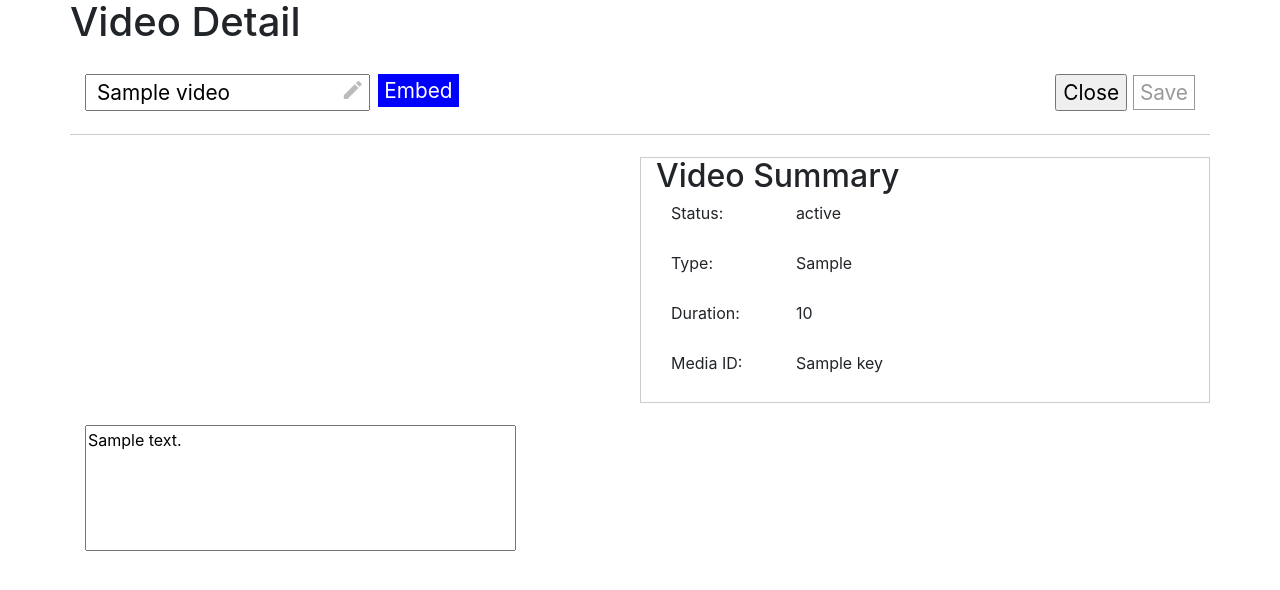
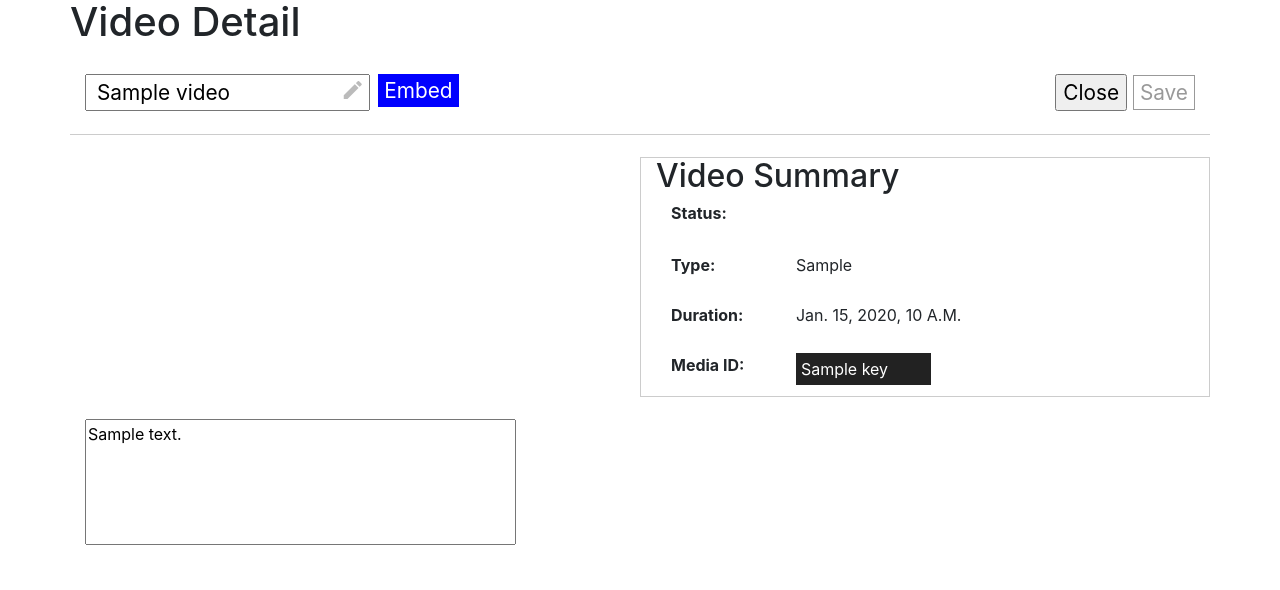
Before and after one commit to mauritt/jw_cms, a Django app: template JW_CMS/templates/videoDetails.html in a window 1280 px wide. Shown: the top 590 px of the page. Run offline with Django 3.2, Linux system fonts and the light colour scheme; the template is opened without the code that fills it: most values are stand-ins (such as "Sample title", 1, 10 or a date in 2020); some libraries are stand-ins or nearby versions.

Commit message:
Added styling and functionality to Video Summary

```diff
--- a/JW_CMS/static/css/base.css
+++ b/JW_CMS/static/css/base.css
@@ -62,14 +62,48 @@ header{
 
 }
 
-#videoSummary ul{
-    list-style-type: none;
-
-}
 
 #videoSummary label{
     margin-right: 1%;
+    font-weight: bold;
 }
+
+#videoSummary p{
+    text-transform: capitalize;
+}
+
+#videoSummary input{
+    color: white;
+    background-color: #222222;
+    border-style: none;
+    padding: 1px 5px;
+    cursor: pointer;
+}
+
+#videoSummary #videoStatus{
+    padding: 1px 5px;
+    color:white;
+    text-transform: uppercase;
+}
+
+#videoStatus.ready{
+    background-color: green;
+}
+
+#videoStatus.failed{
+    background-color: red;
+}
+
+#videoStatus.processing, #videoStatus.updating, #videoStatus.created{
+    background-color: yellow;
+}
+
+
+
+
+
+
+
 
 #saveDetails{
     background-color: #ffffff;
--- a/JW_CMS/templates/videoDetails.html
+++ b/JW_CMS/templates/videoDetails.html
@@ -52,7 +52,7 @@
             <div class="container">
                 <div class="row">
                     <label class="col-md-3">Status:</label>
-                    <p>{{ video.status }}</p>
+                    <p class="{{ video.status }}" id="videoStatus">{{ video.status }}</p>
                 </div>
                 <div class="row">
                     <label class="col-md-3">Type:</label>
@@ -60,11 +60,17 @@
                 </div>
                 <div class="row">
                     <label class="col-md-3">Duration:</label>
-                    <p>{{ video.duration }}</p>
+                    <p>{{ video.duration_as_time }}</p>
                 </div>
                 <div class="row">
                     <label class="col-md-3">Media ID:</label>
-                    <p>{{ video.key }}</p>
+                    <input
+                        type="text"
+                        onClick="this.select();"
+                        value="{{ video.key }}"
+                        readonly="readonly"
+                        size="8";
+                        >
                 </div>
             </div>
         </div>
```
